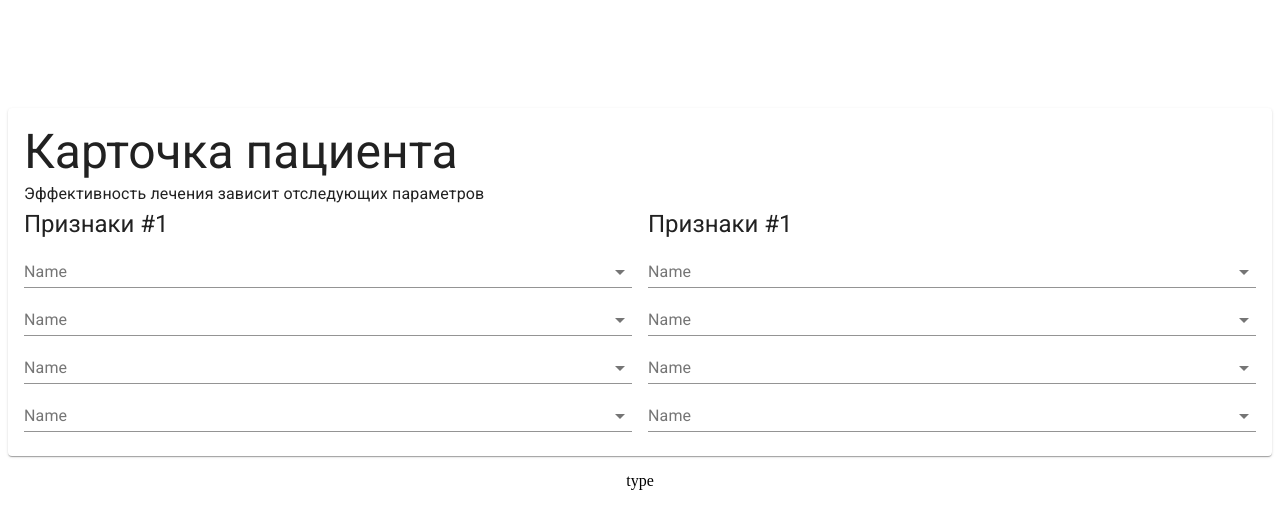
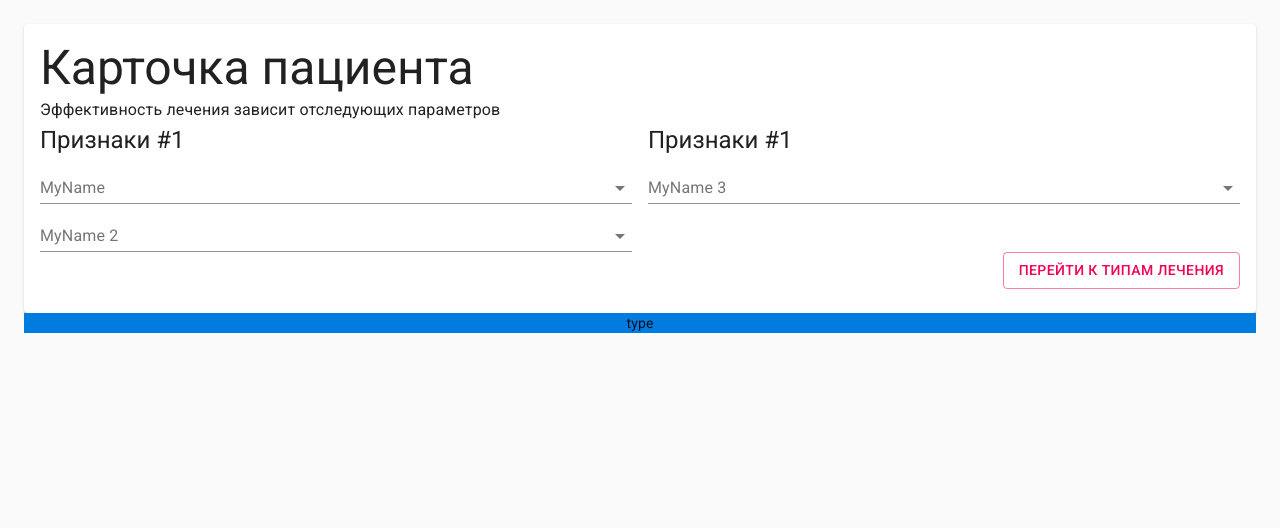
Before and after one commit to cppGames/medicine_analytics, a React app: page /#/main in a window 1280 px wide. Shown: the top 528 px of the page. Built offline with nearby package versions, Linux system fonts and the light colour scheme.

Commit message:
add theme and switcher

```diff
--- a/package.json
+++ b/package.json
@@ -34,6 +34,7 @@
     "@material-ui/core": "^4.10.2",
     "@material-ui/icons": "^4.9.1",
     "react": "^16.13.1",
-    "react-dom": "^16.13.1"
+    "react-dom": "^16.13.1",
+    "react-router-dom": "^5.2.0"
   }
 }
--- a/src/App.jsx
+++ b/src/App.jsx
@@ -1,30 +1,22 @@
 import React from 'react'
-import {
-  Grid
-} from '@material-ui/core'
-import { makeStyles } from '@material-ui/styles'
+import { HashRouter, Route, Switch } from 'react-router-dom'
 
-import Type from './components/type/Type'
-import Main from './components/main/main'
-
-const useStyles = makeStyles(theme => ({
-  root: {
-    'padding-top': '100px'
-  }
-}))
+import { ThemeProvider } from '@material-ui/core/styles'
+import CssBaseline from '@material-ui/core/CssBaseline'
+import theme from './theme'
+import Landing from './components/Landing'
 
 const App = () => {
-  const classes = useStyles()
-
   return(
-    <Grid container direction='column' align='center' justify='center' spacing={2} className={classes.root}>
-      <Grid item xs={12}>
-        <Main />
-      </Grid>
-      <Grid item xs={12}>
-        <Type />
-      </Grid>
-    </Grid>
+    <ThemeProvider theme={theme}>
+      <CssBaseline />
+      <HashRouter>
+      <Switch>
+        <Route path="/main" component={Landing} />
+        <Route component={Landing} />
+      </Switch>
+    </HashRouter>
+    </ThemeProvider>
   )
 }
 
--- /dev/null
+++ b/src/components/Landing.jsx
@@ -0,0 +1,35 @@
+import React from 'react'
+import {
+  Grid
+} from '@material-ui/core'
+import { makeStyles } from '@material-ui/styles'
+
+import Type from './type/Type'
+import Main from './main/main'
+
+const useStyles = makeStyles(theme => ({
+  root: {
+    padding: theme.spacing(3),
+  },
+  mainFrame: {},
+  paramFrame : {
+    background: theme.colors.blue
+  }
+}))
+
+const App = () => {
+  const classes = useStyles()
+
+  return(
+    <Grid container direction='column' align='center' justify='center' className={classes.root}>
+      <Grid item xs={12}>
+        <Main />
+      </Grid>
+      <Grid item xs={12} className={classes.paramFrame}>
+        <Type />
+      </Grid>
+    </Grid>
+  )
+}
+
+export default App
--- a/src/components/main/Main.jsx
+++ b/src/components/main/Main.jsx
@@ -2,55 +2,77 @@ import React, { useState, useEffect } from 'react'
 import {
   Grid,
   Card,
+  Button,
   CardContent,
   Typography
 } from '@material-ui/core'
-import { makeStyles } from '@material-ui/styles'
+
+import {
+  makeStyles,
+  useTheme
+} from '@material-ui/core/styles';
+
 import MainParam from './MainParam'
+import { get_data } from '../../util/data'
 
 
 const useStyles = makeStyles(theme => ({
   root: {
-    minWidth: 275,
+    minWidth: 275
   },
-  background: {
-    'background-color': 'red'
+  title: {
+
   }
 }))
 
 const Main = () => {
+  const theme = useTheme()
   const classes = useStyles()
+
+  const [rowData, setRowdata] = useState({})
+  useEffect(() => {
+    setRowdata(get_data())
+  }, []);
+
+  const [param1, setParam1] = useState('')
+  const [param2, setParam2] = useState('')
+  const [param3, setParam3] = useState('')
+
+  const handleClick = (event) => {
+    alert(`send params to backend  param1: ${param1}, param2: ${param2}, param3: ${param3}` )
+  }
+
   return (
     <Card className={classes.root}>
         <CardContent>
-          <Typography align='left' variant='h3' component='h2'>
-            Карточка пациента
-          </Typography>
-          <Typography align='left' variant='subtitle1'>
-            Эффективность лечения зависит отследующих параметров
-          </Typography>
           <Grid container direction='column'>
-            <Grid container item direction='row' spacing={2}>
+            <Grid item>
+              <Typography align='left' variant='h3' component='h2'>
+                Карточка пациента
+              </Typography>
+            </Grid>
+            <Grid item>
+              <Typography align='left' variant='subtitle1'>
+                Эффективность лечения зависит отследующих параметров
+              </Typography>
+            </Grid>
+            <Grid item container direction='row' spacing={2}>
               <Grid item xs={6}>
                 <Typography align='left' variant='h5'>
                   Признаки #1
                 </Typography>
-                <MainParam />
-                <MainParam />
-                <MainParam />
-                <MainParam />
+                <MainParam label={'MyName'} items={rowData.param1} callbackSelect={setParam1} value={param1}/>
+                <MainParam label={'MyName 2'} items={rowData.param2} callbackSelect={setParam2} value={param2}/>
               </Grid>
-
-              {/* #2 */}
               <Grid item xs={6}>
                 <Typography align='left' variant='h5'>
                   Признаки #1
                 </Typography>
-                <MainParam />
-                <MainParam />
-                <MainParam />
-                <MainParam />
+                <MainParam label={'MyName 3'} items={rowData.param3} callbackSelect={setParam3} value={param3}/>
               </Grid>
+            </Grid>
+            <Grid item align='right'>
+              <Button variant='outlined' color='secondary' onClick={handleClick} >перейти к типам лечения</Button>
             </Grid>
           </Grid>
         </CardContent>
--- a/src/components/main/MainParam.jsx
+++ b/src/components/main/MainParam.jsx
@@ -12,9 +12,9 @@ import {
 } from '@material-ui/core'
 
 import {
-  makeStyles,
-  useTheme
+  makeStyles
 } from '@material-ui/core/styles';
+import PropTypes from 'prop-types';
 
 const ITEM_HEIGHT = 48;
 const ITEM_PADDING_TOP = 8;
@@ -27,15 +27,6 @@ const MenuProps = {
   },
 };
 
-const getStyles = (name, personName, theme) => {
-  return {
-    fontWeight:
-      personName.indexOf(name) === -1
-        ? theme.typography.fontWeightRegular
-        : theme.typography.fontWeightMedium,
-  };
-}
-
 const useStyles = makeStyles((theme) => ({
   formControl: {
     // margin: theme.spacing(1),
@@ -43,36 +34,27 @@ const useStyles = makeStyles((theme) => ({
   }
 }))
 
-const names = [
-  'Oliver Hansen',
-  'Van Henry'
-]
-
-const MainParam = () => {
-  const [personName, setPersonName] = useState('')
-
-  const theme = useTheme()
-  const classes = useStyles()
+const MainParam = (props) => {
 
   const handleChange = (event) => {
-    setPersonName(event.target.value);
+    props.callbackSelect(event.target.value)
   }
 
   return (
     // <FormControl className={classes.formControl}>
     <FormControl fullWidth>
-      <InputLabel id="demo-simple-select-label">Name</InputLabel>
+      <InputLabel id="demo-simple-select-label">{props.label}</InputLabel>
       <Select
         labelId="demo-simple-select-label"
         id="demo-simple-select"
-        value={personName}
+        value={props.value}
         onChange={handleChange}
-        input={<Input />}
+        // input={<Input />}
         MenuProps={MenuProps}
       >
-          {names.map((name) => (
-            <MenuItem key={name} value={name} style={getStyles(name, personName, theme)}>
-              {name}
+          {props.items.map((item) => (
+            <MenuItem key={item} value={item}>
+              {item}
             </MenuItem>
           ))}
       </Select>
@@ -80,4 +62,15 @@ const MainParam = () => {
   )
 }
 
+MainParam.propTypes = {
+  value: PropTypes.string.isRequired,
+  label: PropTypes.string.isRequired,
+  items: PropTypes.array.isRequired,
+  callbackSelect: PropTypes.func.isRequired
+};
+
+MainParam.defaultProps = {
+  items: []
+};
+
 export default MainParam
--- /dev/null
+++ b/src/theme.jsx
@@ -0,0 +1,22 @@
+import { createMuiTheme }  from '@material-ui/core/styles'
+
+
+// check it
+// https://css-tricks.com/a-dark-mode-toggle-with-react-and-themeprovider/
+
+const theme = createMuiTheme({
+  spacing: 8,
+  palette: {
+    primary: {
+      main: '#363537',
+    },
+  },
+  colors: {
+    black: '#000e1a',
+    white: '#fff',
+    blue: '#007ce0',
+    navy: '#004175',
+  },
+})
+
+export default theme
--- /dev/null
+++ b/src/util/data.js
@@ -0,0 +1,7 @@
+export function get_data() {
+  return {
+    param1: ['1', '2', '3', '4'],
+    param2: ['5', '6', '7', '8'],
+    param3: ['9', '10']
+  }
+}
```
Also changed, not shown: 1 other file (tests, documents, lock files or other folders).
